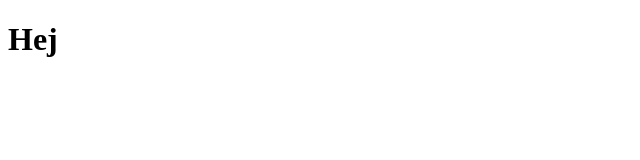
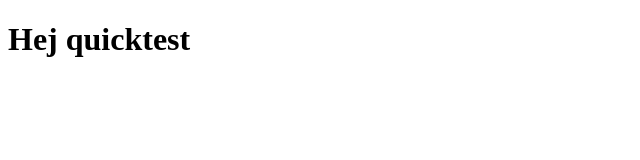
Before and after one commit to eandero/grupp2, a plain HTML site: page index.html in a window 1280 px wide. Shown: the whole page, without its empty margins (0-640 px from the left). Drawn offline with Linux system fonts and the light colour scheme.

Commit message:
quickedit in index.html

```diff
--- a/index.html
+++ b/index.html
@@ -3,6 +3,6 @@
         <title> Grupp 2 - Labb 4 </title>
     </head>
     <body>
-        <h1> Hej </h1>
+        <h1> Hej quicktest </h1>
     </body>
 </html>
```
